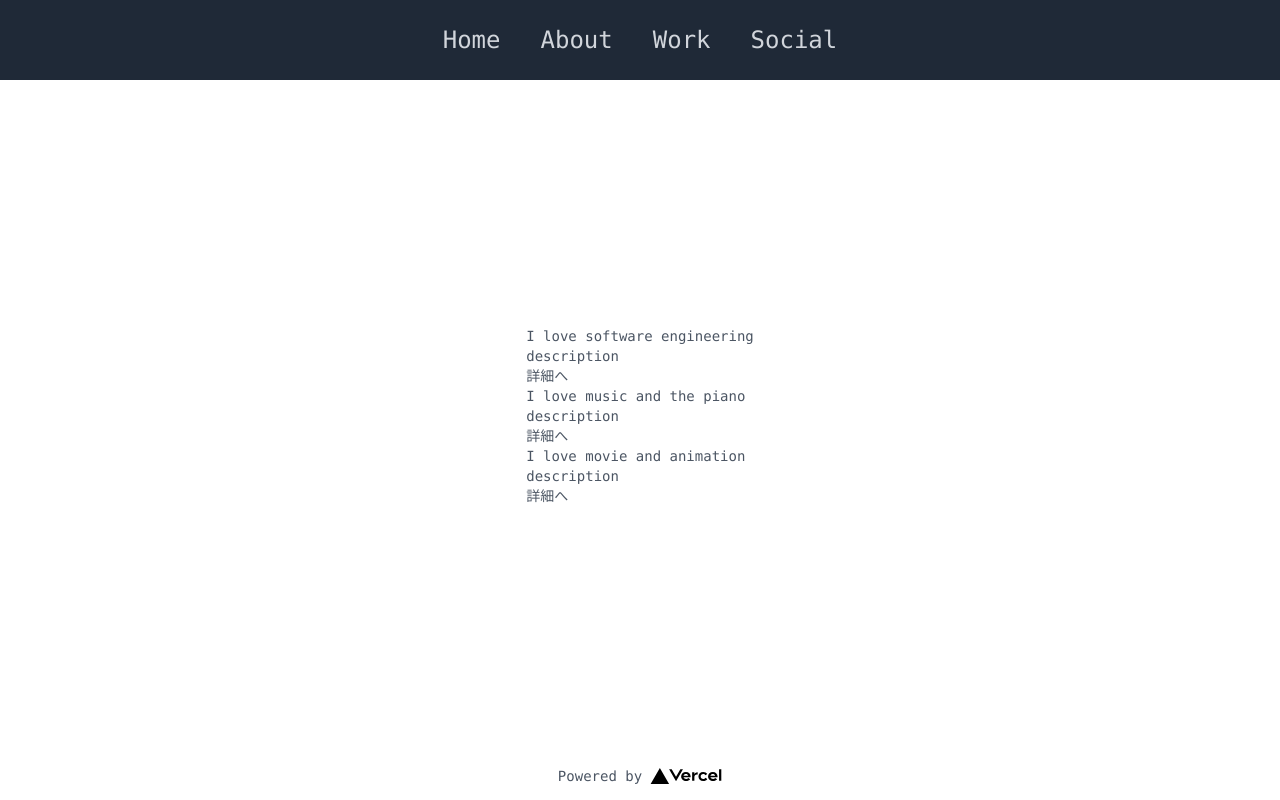
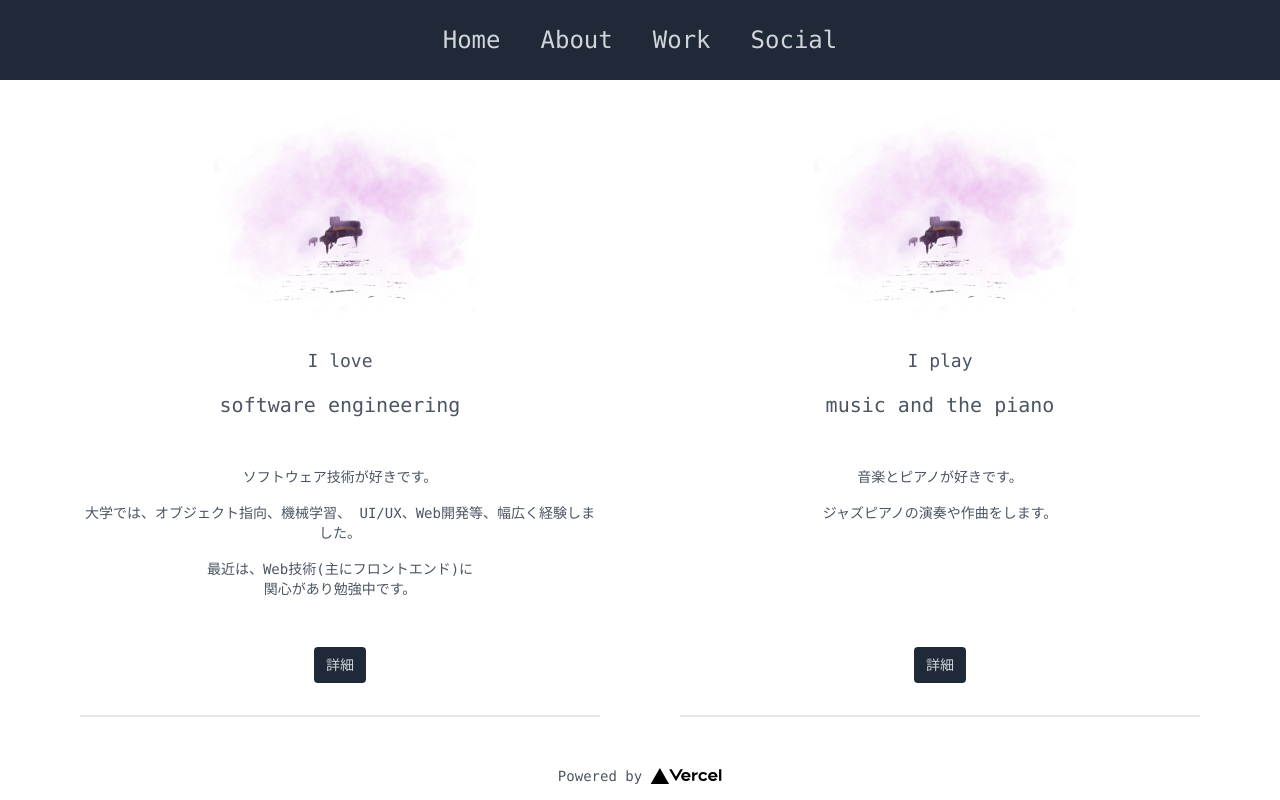
Before and after one commit to yysd94/myblog, a Next.js app: page /about in a window 1280 px wide. Built offline with nearby package versions, Linux system fonts and the light colour scheme.

Commit message:
AboutページのSammaryコンポーネントを作成しました。

```diff
--- a/components/Detail.js
+++ b/components/Detail.js
@@ -8,7 +8,7 @@ const Detail = (props) => {
     <div>
       {contentIndex === 1 && <Computer />}
       {contentIndex === 2 && <Music />}
-      {contentIndex === 3 && <Movie />}
+      {/* {contentIndex === 3 && <Movie />} */}
       <div>
         <button onClick={changeViewMode}>概要へ</button>
       </div>
--- a/components/Layout.js
+++ b/components/Layout.js
@@ -4,7 +4,7 @@ import Image from "next/image";
 
 export default function Layout({ children, title = "HP by Nextjs" }) {
   return (
-    <div className="flex justify-center items-center flex-col min-h-screen text-gray-600 text-sm font-mono">
+    <div className="flex flex-col justify-center items-center min-h-screen text-gray-600 text-sm font-mono">
       <Head>
         <title>{title}</title>
       </Head>
--- a/components/Sammary.js
+++ b/components/Sammary.js
@@ -1,27 +1,70 @@
+import Image from "next/image";
+
 const Sammary = (props) => {
   const { changeViewMode } = props;
 
   return (
-    <div>
-      <div>
-        <p>I love software engineering</p>
-        <div>description</div>
-        <div>
-          <button onClick={() => changeViewMode(1)}>詳細へ</button>
+    <div className="my-4 lg:grid lg:grid-cols-2 lg:gap-12 lg:mx-16">
+      <div className="p-4 lg:col-span-1 flex flex-col place-content-between">
+        <div className="">
+          <div className="flex justify-center">
+            <Image
+              className=""
+              src="/home-piano.jpg"
+              width={270}
+              height={200}
+              alt="background-image"
+            />
+          </div>
+          <div className="pt-8 text-lg">I love</div>
+          <div className="my-4 pb-8 text-xl">software engineering</div>
+          <div className="mt-4">
+            <p className="my-4">ソフトウェア技術が好きです。</p>
+            <p className="my-4">
+              大学では、オブジェクト指向、機械学習、
+              　UI/UX、Web開発等、幅広く経験しました。
+            </p>
+            <p className="my-4">
+              最近は、Web技術(主にフロントエンド)に
+              <br />
+              関心があり勉強中です。
+            </p>
+          </div>
+        </div>
+        <div className="py-8 border-b-2">
+          <button
+            className="bg-gray-800 text-gray-300 hover:bg-gray-700 px-3 py-2 rounded"
+            onClick={() => changeViewMode(1)}
+          >
+            詳細
+          </button>
         </div>
       </div>
-      <div>
-        <p>I love music and the piano</p>
-        <div>description</div>
-        <div>
-          <button onClick={() => changeViewMode(2)}>詳細へ</button>
+      <div className="p-4 lg:col-span-1 flex flex-col place-content-between">
+        <div className="">
+          <div className="flex justify-center">
+            <Image
+              className=""
+              src="/home-piano.jpg"
+              width={270}
+              height={200}
+              alt="background-image"
+            />
+          </div>
+          <div className="pt-8 text-lg">I play</div>
+          <div className="my-4 pb-8 text-xl">music and the piano</div>
+          <div className="mt-4">
+            <p className="my-4">音楽とピアノが好きです。</p>
+            <p className="my-4">ジャズピアノの演奏や作曲をします。</p>
+          </div>
         </div>
-      </div>
-      <div>
-        <p>I love movie and animation</p>
-        <div>description</div>
-        <div>
-          <button onClick={() => changeViewMode(3)}>詳細へ</button>
+        <div className="py-8 border-b-2">
+          <button
+            className="bg-gray-800 text-gray-300 hover:bg-gray-700 px-3 py-2 rounded"
+            onClick={() => changeViewMode(2)}
+          >
+            詳細
+          </button>
         </div>
       </div>
     </div>
--- a/pages/about.js
+++ b/pages/about.js
@@ -16,9 +16,7 @@ const About = () => {
   };
   return (
     <Layout title="About">
-      <div>
-        <div>
-          <div>
+      <div className="text-center h-full flex flex-col justify-center rounded">
         {isDetail ? (
           <Detail
             contentIndex={contentIndex}
@@ -28,8 +26,6 @@ const About = () => {
           <Sammary changeViewMode={(index) => toDetailMode(index)} />
         )}
       </div>
-        </div>
-      </div>
     </Layout>
   );
 };
--- a/pages/index.js
+++ b/pages/index.js
@@ -4,7 +4,7 @@ import Image from "next/image";
 export default function Home() {
   return (
     <Layout title="Home">
-      <div className=" text-center w-screen h-full rounded lg:flex lg:justify-center">
+      <div className=" text-center h-full flex flex-col justify-center rounded lg:flex lg:justify-center">
         <div className="my-12">
           <div className="lg:grid lg:grid-cols-3 lg:gap-12">
             <div className="lg:col-span-1 lg:flex lg:flex-col lg:justify-center">
```
Lines whose indentation alone changed are shown as unchanged.
